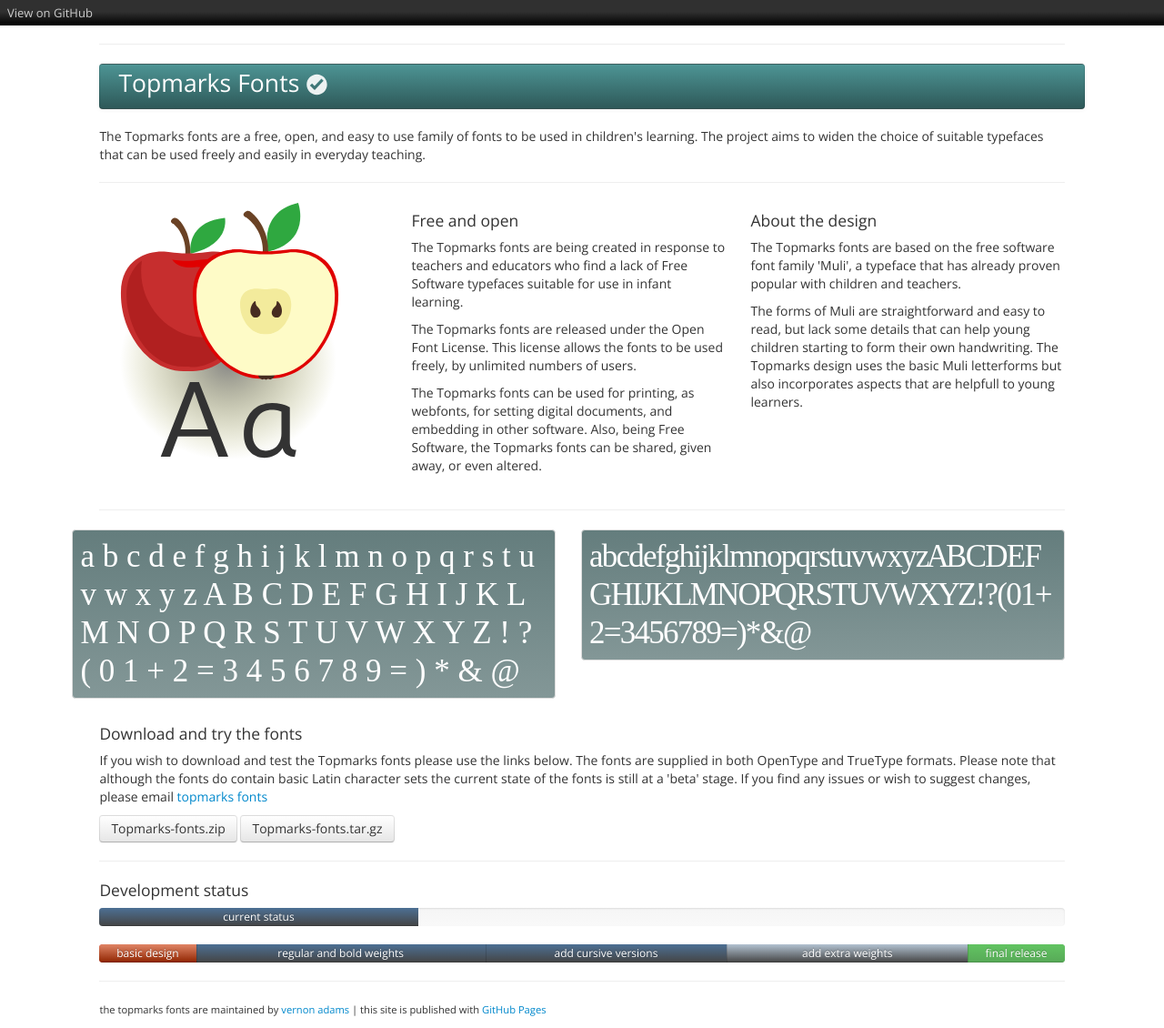
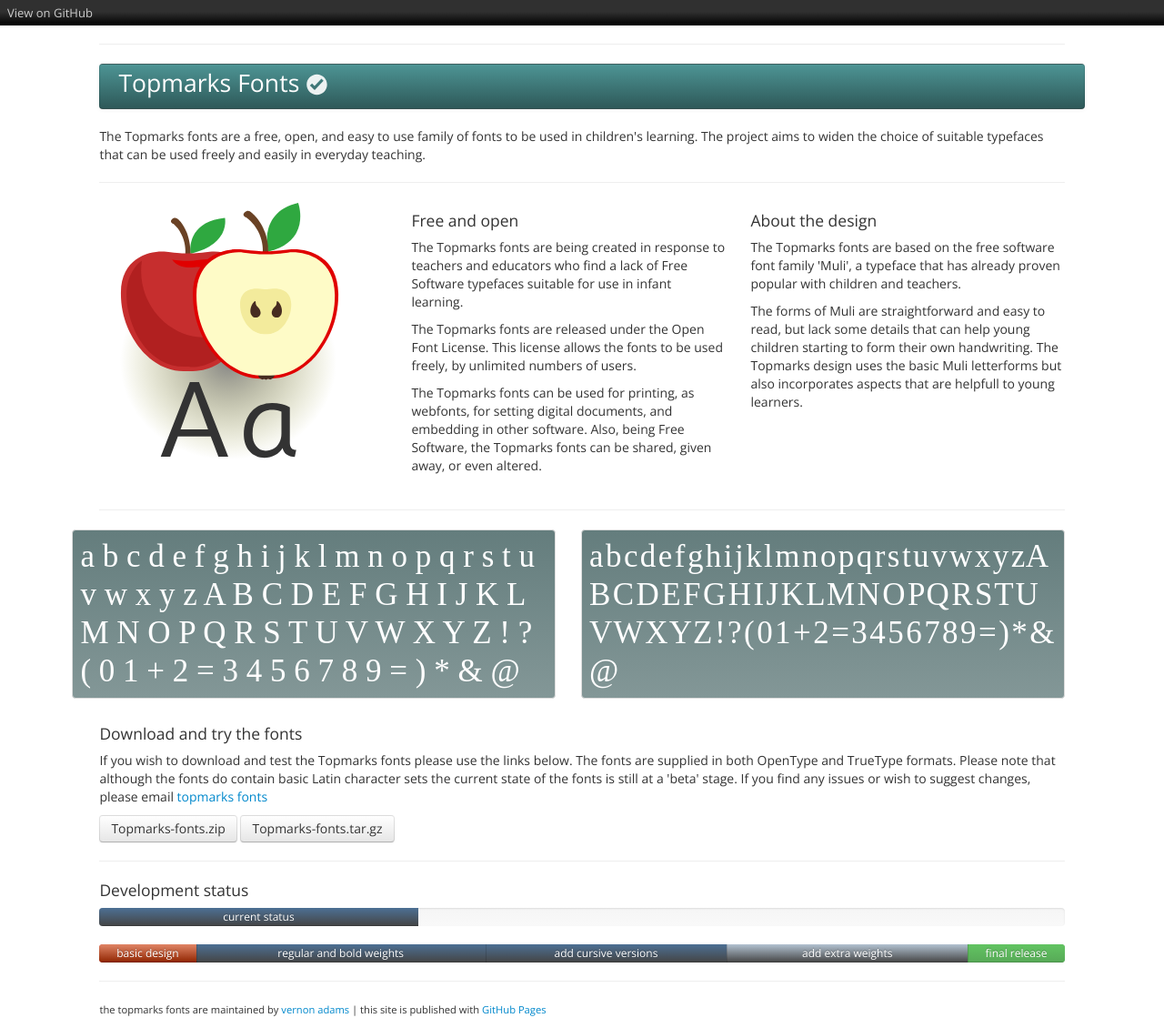
Before and after one commit to vernnobile/topmarks, a Jekyll site: the page built from index.html, in a window 1280 px wide. Shown: the whole page at 91% size. Built offline with Jekyll 4.4.1, drawn with Linux system fonts in a browser that asks for light colours; some web fonts are replaced.

Commit message:
Update specimen.html

```diff
--- a/_includes/specimen.html
+++ b/_includes/specimen.html
@@ -1,4 +1,4 @@
 <div class="row">
 <div class="span6 specimen" style="font-family:topmarksbook">a b c d e f g h i j k l m n o p q r s t u v w x y z A B C D E F G H I J K L M N O P Q R S T U V W X Y Z ! ? ( 0 1 + 2 = 3 4 5 6 7 8 9 = ) * & @ </div>
-<div class="span6 specimen" style="font-family:topmarksbold; letter-spacing:-0.15em;">a b c d e f g h i j k l m n o p q r s t u v w x y z A B C D E F G H I J K L M N O P Q R S T U V W X Y Z ! ? ( 0 1 + 2 = 3 4 5 6 7 8 9 = ) * & @ </div>
+<div class="span6 specimen" style="font-family:topmarksbold; letter-spacing:-0.09em;">a b c d e f g h i j k l m n o p q r s t u v w x y z A B C D E F G H I J K L M N O P Q R S T U V W X Y Z ! ? ( 0 1 + 2 = 3 4 5 6 7 8 9 = ) * & @ </div>
 </div>
```
